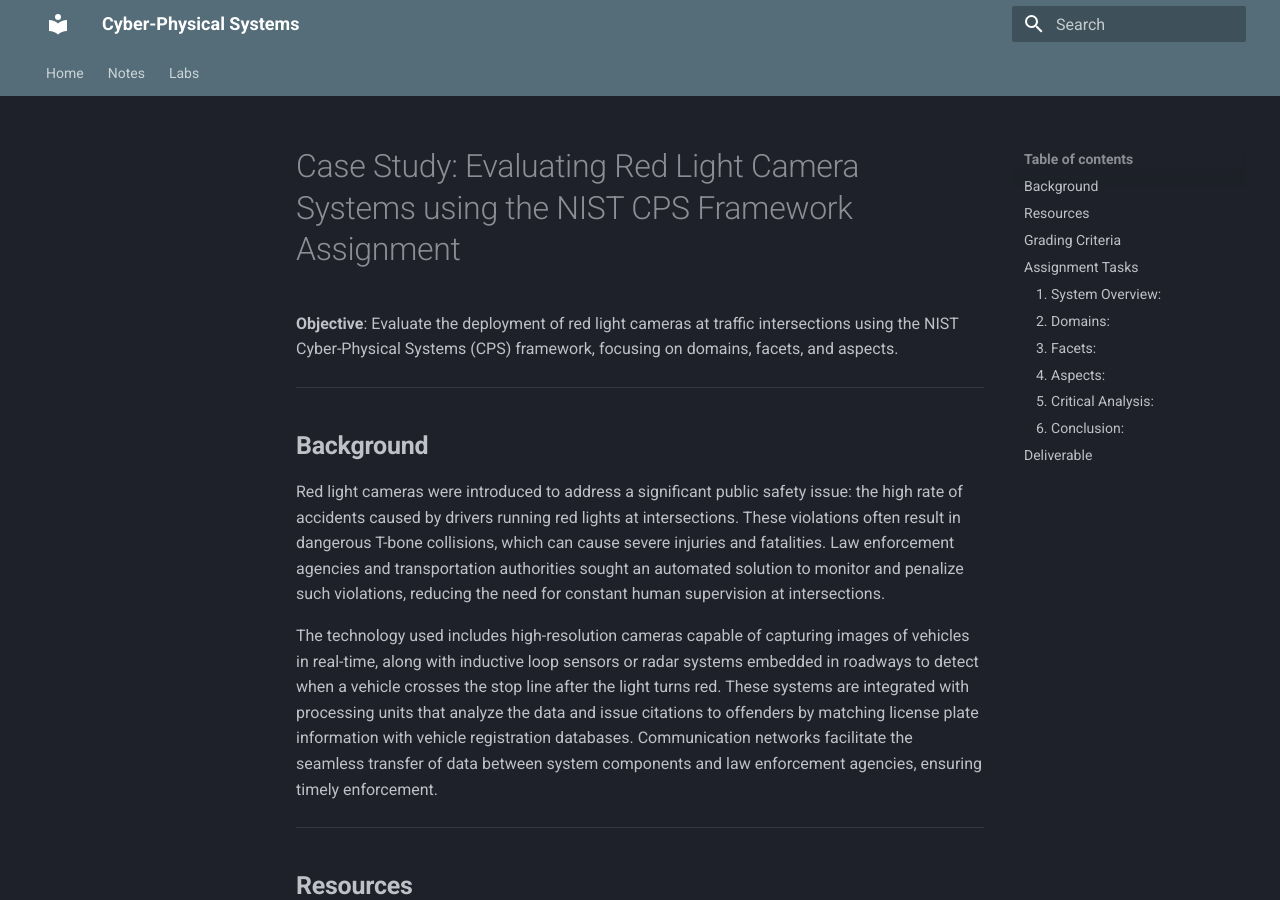
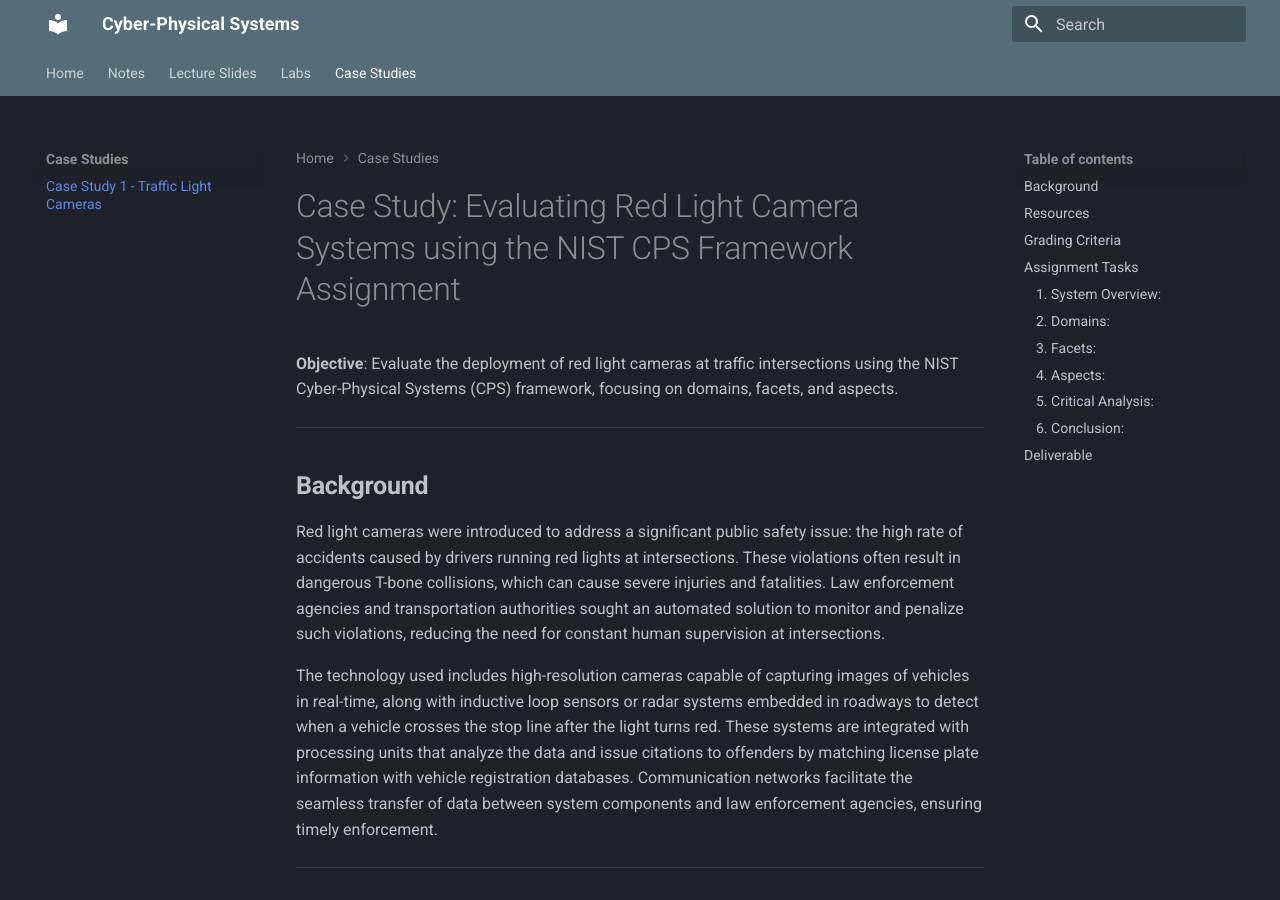
Before and after one commit to CPS-Cornell/course, an MkDocs documentation site: the page built from docs/case_studies/RedLightCameraNIST.md, in a window 1280 px wide and 900 px high. Built offline with MkDocs 1.6.1 and Material for MkDocs 9.7.7, drawn with Linux system fonts in a browser that asks for light colours.

Commit message:
updated mkdocs.yml

```diff
--- a/mkdocs.yml
+++ b/mkdocs.yml
@@ -27,5 +27,8 @@
     - 'Module 5 - Sensors': notes/Module5.md
     - 'Module 6 - Systems of Sensors and Actuators': notes/Module6.md
     - 'Module 7 - State Estimation': notes/Module7.md
+  - Lecture Slides: pages/LectureSlides.md
   - Labs:
     - 'Lab 0 - Programming Languages': labs/Lab0/Lab0.md
+  - Case Studies:
+    - 'Case Study 1 - Traffic Light Cameras': case_studies/RedLightCameraNIST.md
```
